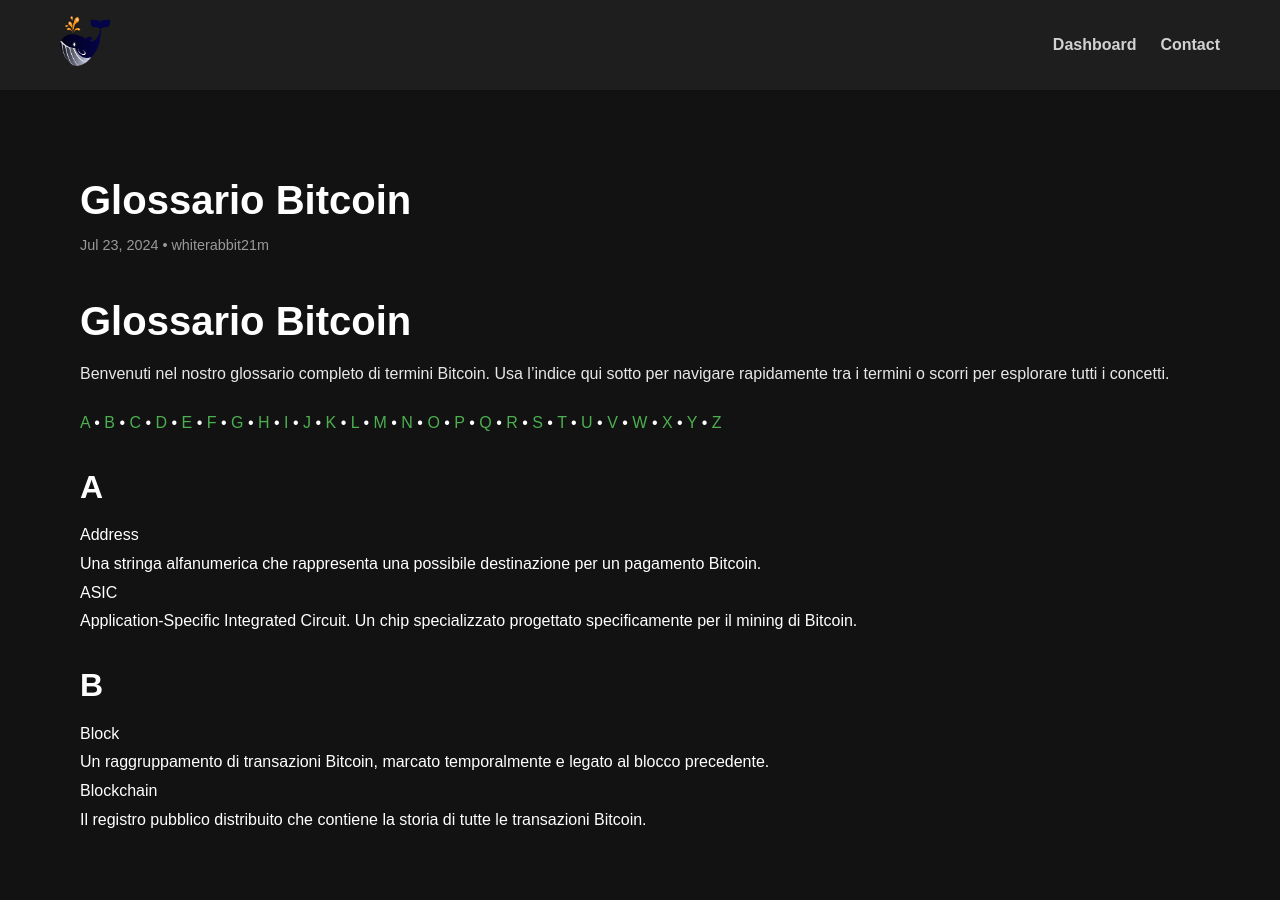
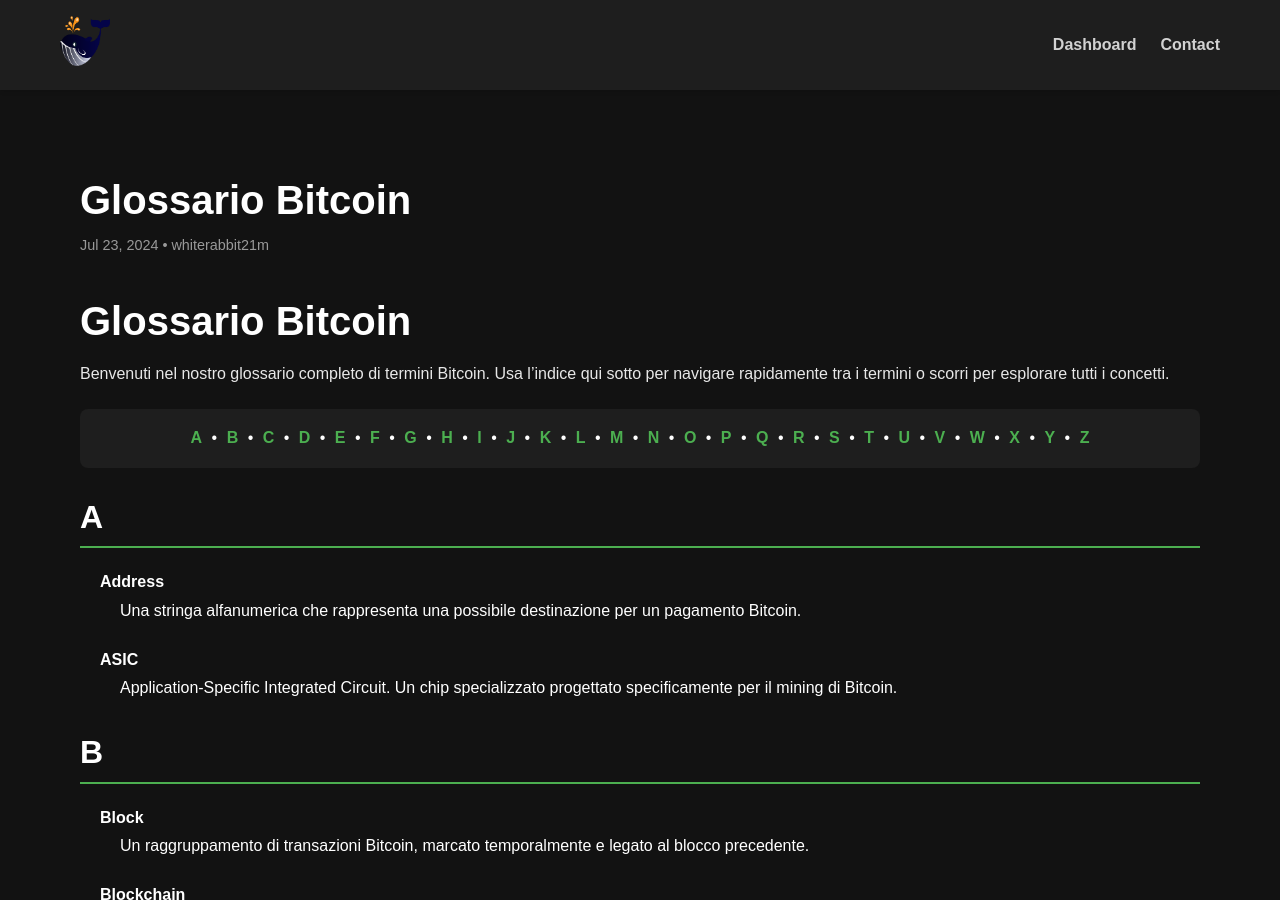
Before and after one commit to whiterabbit21m-test/whiterabbit21m-test.github.io, a Jekyll site: the page built from _posts/2024-07-23-glossary-bitcoin.md, in a window 1280 px wide and 900 px high. Built offline with Jekyll 4.4.1, drawn with Linux system fonts in a browser that asks for light colours.

Commit message:
Update main.scss

```diff
--- a/assets/css/main.scss
+++ b/assets/css/main.scss
@@ -73,6 +73,7 @@
 @import "dashboard";
 @import "navigation";
 @import "bitcoin-education";
+@import "glossary";
 
 // Additional global styles
 
```
